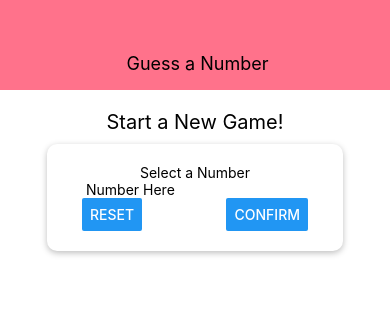
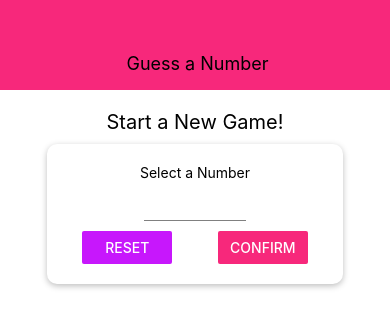
Before and after one commit to Arun05hp/rn-guessNumber, a React Native app: screen / in a window 390 px wide. Shown: the top 328 px of the page. Built offline with nearby package versions, Linux system fonts and the light colour scheme.

Commit message:
create different components and constants

```diff
--- a/components/Header.js
+++ b/components/Header.js
@@ -1,6 +1,6 @@
 import React from "react";
 import { View, StyleSheet, Text } from "react-native";
-
+import Colors from "../constants/colors";
 const Header = ({ title }) => {
   return (
     <View style={styles.header}>
@@ -14,7 +14,7 @@ const styles = StyleSheet.create({
     width: "100%",
     height: 90,
     paddingTop: 36,
-    backgroundColor: "#ff728b",
+    backgroundColor: Colors.primary,
     alignItems: "center",
     justifyContent: "center",
   },
--- /dev/null
+++ b/components/Input.js
@@ -0,0 +1,25 @@
+import React from "react";
+import { TextInput, StyleSheet } from "react-native";
+
+const Input = ({ style }) => {
+  return (
+    <TextInput
+      blurOnSubmit
+      autoCapitalize="none"
+      autoCorrect={false}
+      keyboardType="numeric"
+      maxLength={2}
+      style={{ ...styles.Input, ...style }}
+    />
+  );
+};
+
+const styles = StyleSheet.create({
+  Input: {
+    height: 30,
+    borderBottomColor: "grey",
+    borderBottomWidth: 1,
+    marginVertical: 10,
+  },
+});
+export default Input;
--- /dev/null
+++ b/constants/colors.js
@@ -0,0 +1,4 @@
+export default {
+  primary: "#f7287b",
+  accent: "#c717fc",
+};
--- a/screens/StartGameScreen.js
+++ b/screens/StartGameScreen.js
@@ -2,6 +2,8 @@ import React from "react";
 import { Text, View, StyleSheet, TextInput, Button } from "react-native";
 
 import Card from "../components/Card";
+import Input from "../components/Input";
+import Colors from "../constants/colors";
 
 const StartGameScreen = () => {
   return (
@@ -9,10 +11,15 @@ const StartGameScreen = () => {
       <Text style={styles.title}>Start a New Game!</Text>
       <Card style={styles.inputContainer}>
         <Text>Select a Number</Text>
-        <TextInput placeholder="Number Here" />
+        <Input style={styles.input} />
         <View style={styles.buttonContainer}>
-          <Button title="Reset" onPress={() => {}} />
-          <Button title="Confirm" onPress={() => {}} />
+          <View style={styles.btn}>
+            <Button title="Reset" onPress={() => {}} color={Colors.accent} />
+          </View>
+
+          <View style={styles.btn}>
+            <Button title="Confirm" onPress={() => {}} color={Colors.primary} />
+          </View>
         </View>
       </Card>
     </View>
@@ -39,6 +46,13 @@ const styles = StyleSheet.create({
     justifyContent: "space-between",
     paddingHorizontal: 15,
   },
+  btn: {
+    width: "40%",
+  },
+  input: {
+    width: "40%",
+    textAlign: "center",
+  },
 });
 
 export default StartGameScreen;
```
